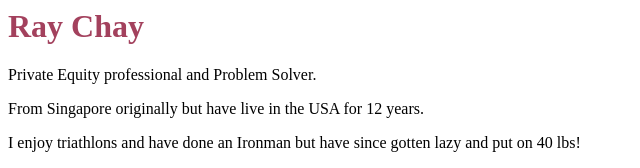
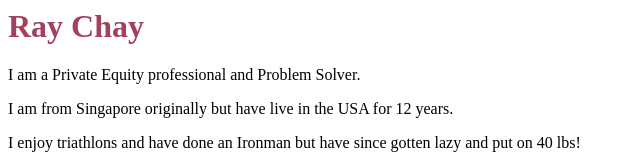
Before and after one commit to raemondo/raemondo.github.io, a plain HTML site: page index.html in a window 1280 px wide. Shown: the top 168 px of the page, without its empty margins (0-640 px from the left). Drawn offline with Linux system fonts and the light colour scheme.

Commit message:
Update index.html

```diff
--- a/index.html
+++ b/index.html
@@ -9,8 +9,8 @@
 
  <body>
   <h1>Ray Chay</h1>
-  <p>Private Equity professional and Problem Solver.</p>
-  <p>From Singapore originally but have live in the USA for 12 years.</p>
+  <p>I am a Private Equity professional and Problem Solver.</p>
+  <p>I am from Singapore originally but have live in the USA for 12 years.</p>
   <p>I enjoy triathlons and have done an Ironman but have since gotten lazy and put on 40 lbs!</p>
 
   <h2>Some other things I enjoy:</h2>
```
